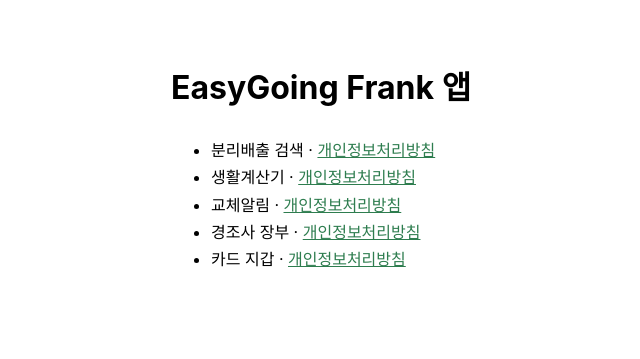
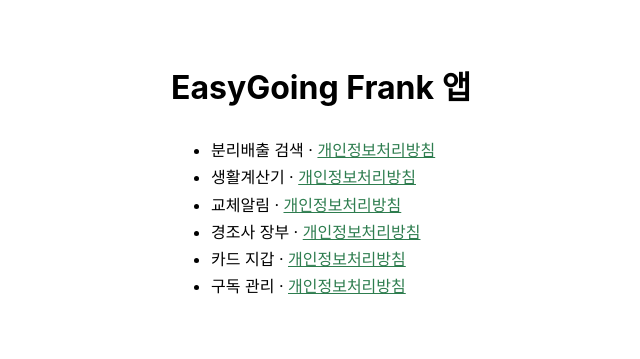
Before and after one commit to byoungguk/byoungguk.github.io, a plain HTML site: page index.html in a window 1280 px wide. Shown: the whole page, without its empty margins (149-789 px from the left). Drawn offline with Linux system fonts and the light colour scheme.

Commit message:
구독 관리 추가

```diff
--- a/index.html
+++ b/index.html
@@ -14,6 +14,7 @@
 <li>교체알림 · <a href="https://byoungguk.github.io/replacealarm-privacy/privacy.html">개인정보처리방침</a></li>
 <li>경조사 장부 · <a href="https://byoungguk.github.io/eventledger-privacy/privacy.html">개인정보처리방침</a></li>
 <li>카드 지갑 · <a href="https://byoungguk.github.io/cardwallet-privacy/privacy.html">개인정보처리방침</a></li>
+<li>구독 관리 · <a href="https://byoungguk.github.io/submanager-privacy/privacy.html">개인정보처리방침</a></li>
 </ul>
 </body>
 </html>
```
